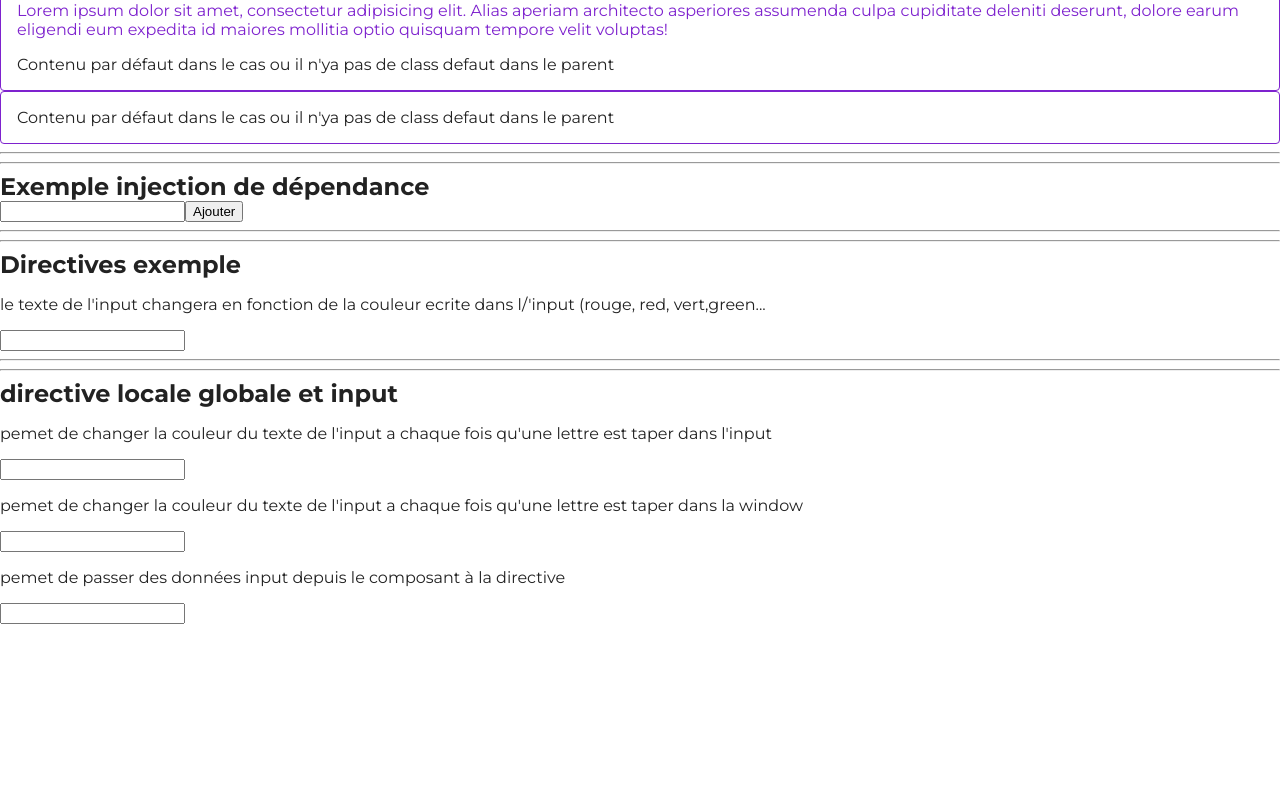
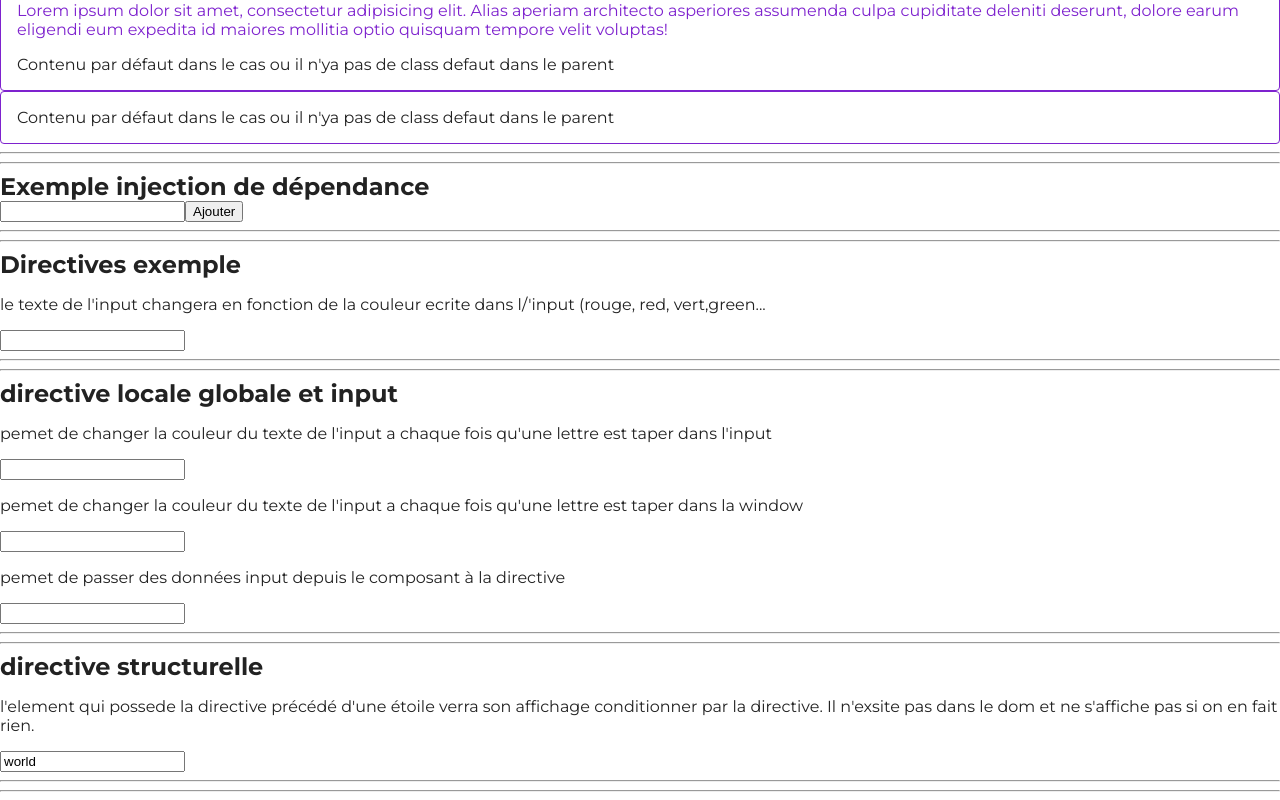
Before and after one commit to Jeremie-Po/AngularLearning, an Angular app in the folder premiereApp/: page / in a window 1280 px wide. Shown: the part 2593-3393 px from the top of the page. Before the commit the page ends 3217 px from the top, so only its background shows below. Built offline with nearby package versions, Linux system fonts and the light colour scheme.

Commit message:
cas 1 de durective sur le composant

```diff
--- a/premiereApp/src/app/app.component.html
+++ b/premiereApp/src/app/app.component.html
@@ -94,3 +94,14 @@
 
 <h2> directive locale globale et input</h2>
 <app-directive-local-globale-input/>
+
+<hr/>
+<hr/>
+
+<h2> directive structurelle</h2>
+<p> l'element qui possede la directive précédé d'une étoile verra son affichage conditionner par la directive. Il
+  n'exsite pas dans le dom et ne s'affiche pas si on en fait rien.</p>
+<app-directive-structurelle/>
+
+<hr/>
+<hr/>
--- a/premiereApp/src/app/app.component.ts
+++ b/premiereApp/src/app/app.component.ts
@@ -21,6 +21,7 @@ import {FormComponent} from './injectionExemple/form.component';
 import {ListComponent} from './injectionExemple/list.component';
 import {DirectiveComponent} from './directive/directive.component';
 import {DirectiveLocalGlobaleInputComponent} from './directive/directive-local-globale-input.component';
+import {DirectiveStructurelleComponent} from './directive/directive-structurelle.component';
 
 @Component({
   selector: 'app-root',
@@ -47,6 +48,7 @@ import {DirectiveLocalGlobaleInputComponent} from './directive/directive-local-g
     ListComponent,
     DirectiveComponent,
     DirectiveLocalGlobaleInputComponent,
+    DirectiveStructurelleComponent,
   ],
   templateUrl: './app.component.html',
   styleUrl: './app.component.scss'
--- /dev/null
+++ b/premiereApp/src/app/directive/directive-structurelle.component.ts
@@ -0,0 +1,17 @@
+import {Component} from '@angular/core';
+import {InputStructurelleDirective} from '../shared/directives/input-structurelle.directive';
+
+@Component({
+  selector: 'app-directive-structurelle',
+  imports: [
+    InputStructurelleDirective
+  ],
+  template: `
+    <!--    // cas 1 on active le composant et on récupère la valeur de la varialbe hello fournit par la directive-->
+    <input type="text" *appInputStructurelle="let i = hello" [value]="i">
+  `,
+  styles: ``
+})
+export class DirectiveStructurelleComponent {
+
+}
--- /dev/null
+++ b/premiereApp/src/app/shared/directives/input-structurelle.directive.ts
@@ -0,0 +1,21 @@
+import {Directive, inject, TemplateRef, ViewContainerRef} from '@angular/core';
+
+@Directive({
+  selector: '[appInputStructurelle]'
+})
+export class InputStructurelleDirective {
+  //récupération du ngTemplate c a d de l'élément qui possede la directive avec l'étoile
+  templateRef = inject(TemplateRef);
+
+  //objet spécial qui permet d'ajouter des choses dans l'arbre des composants angular (ajout de composants et de templates)
+  viewContainerRef = inject(ViewContainerRef);
+
+  constructor() {
+    // Cas 1 :on cree une view avec le template ref et on lui ajoute une valeur qui peut ensuite
+    //etre récupérée par le composant lui même
+    this.viewContainerRef.createEmbeddedView(this.templateRef, {
+      hello: 'world',
+    })
+  }
+
+}
```
